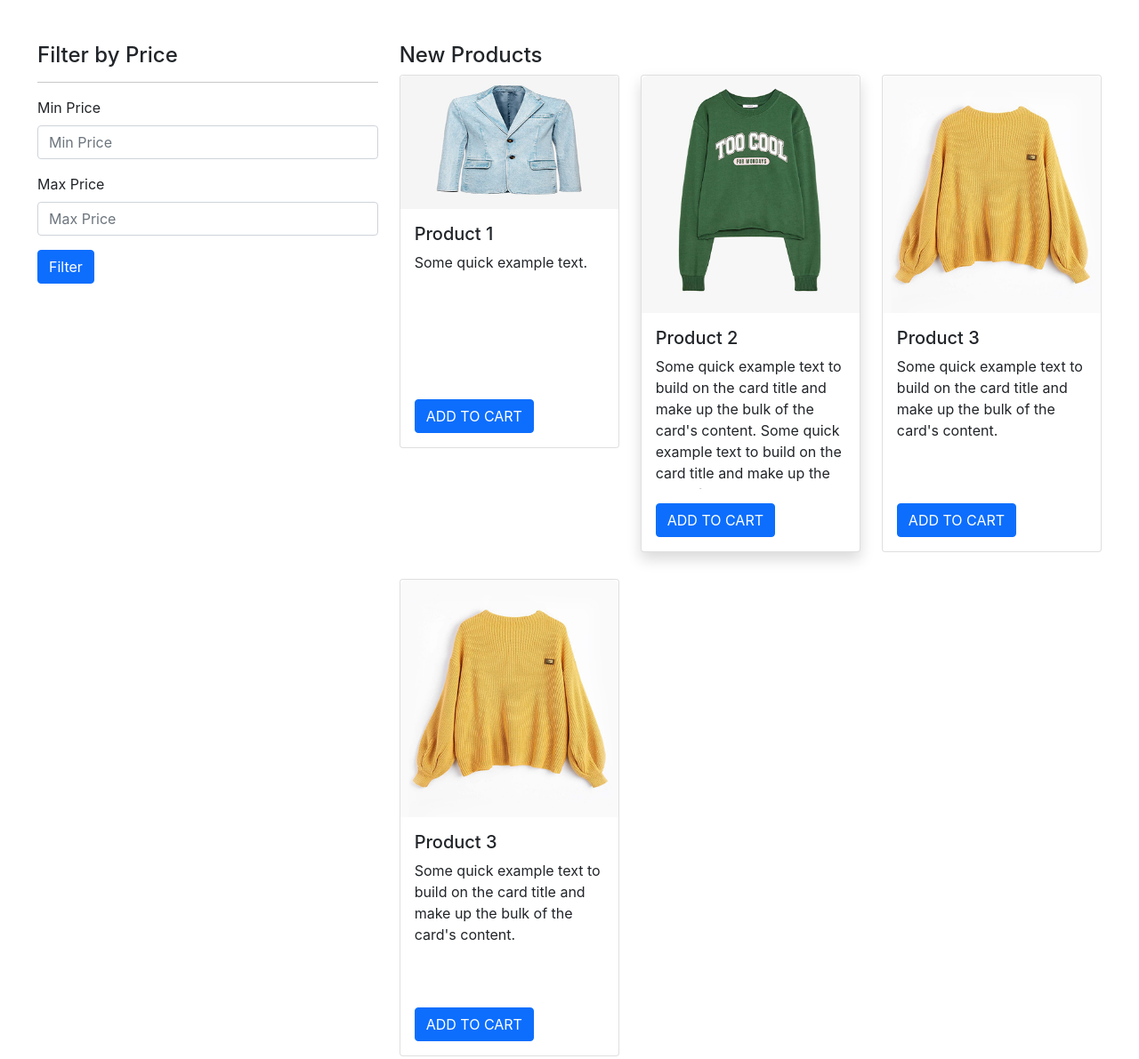
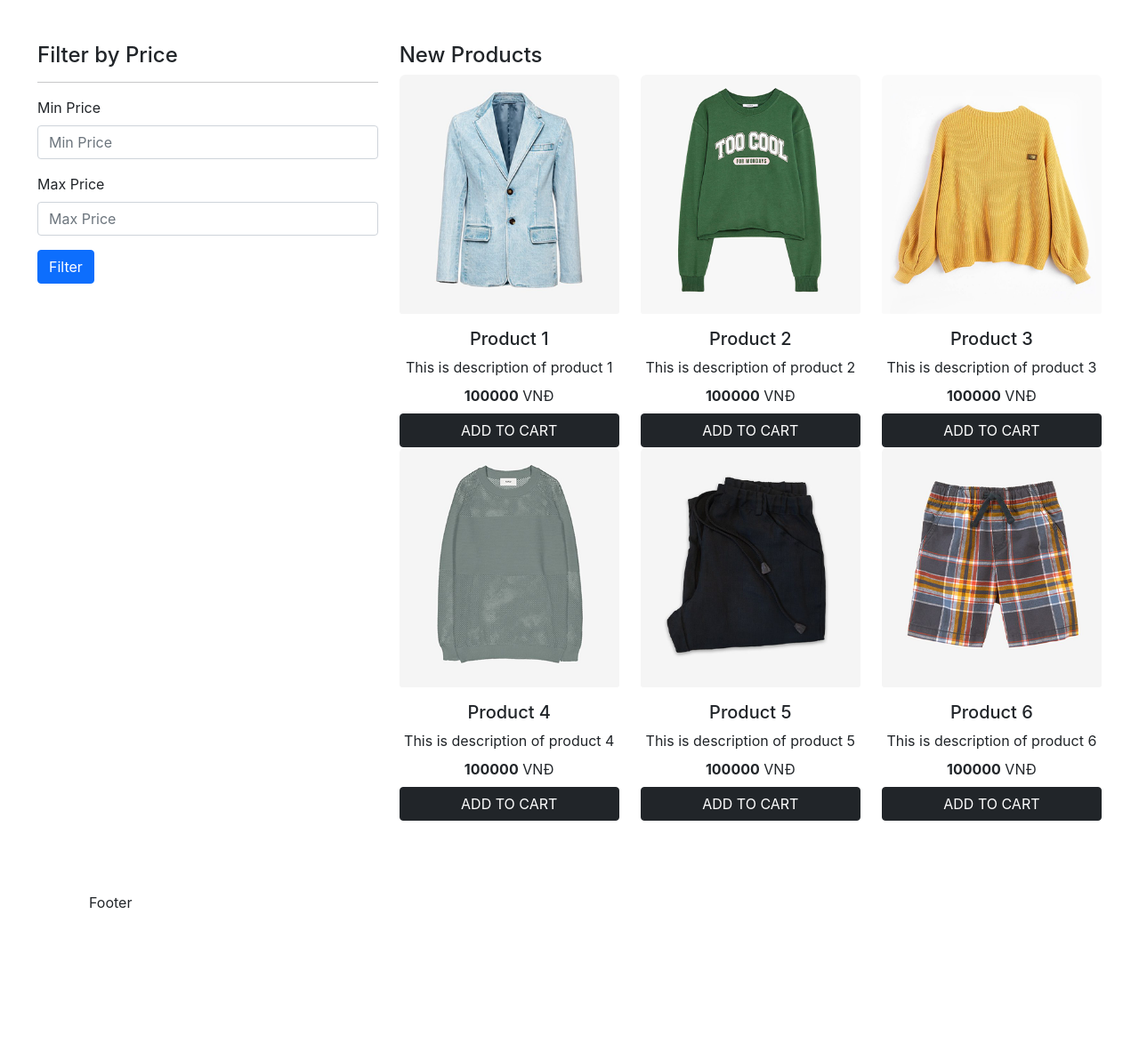
Before and after one commit to tailetan/The-rookies-static-website, a plain HTML site: page index.html in a window 1280 px wide. Shown: the part 700-1891 px from the top of the page at 89% size. After the commit the page ends 1757 px from the top, so only its background shows below. Drawn offline with nearby package versions, Linux system fonts and the light colour scheme.

Commit message:
master, add new products

```diff
--- a/assets/css/style.css
+++ b/assets/css/style.css
@@ -31,9 +31,9 @@
     height: 150px;
   }
 
-  #content .card .img-wrapper img {
+  /* #content .card .img-wrapper img {
     height: 100%;
-  }
+  } */
 
   #content .card .card-body .card-text {
     height: 150px;
--- a/index.html
+++ b/index.html
@@ -1,16 +1,13 @@
 <!DOCTYPE html>
 <html lang="en">
+
 <head>
     <meta charset="UTF-8" />
     <meta http-equiv="X-UA-Compatible" content="IE=edge" />
     <meta name="viewport" content="width=device-width, initial-scale=1.0" />
     <!-- Bootstrap 5 CDN -->
-    <link
-      href="https://cdn.jsdelivr.net/npm/bootstrap@5.0.2/dist/css/bootstrap.min.css"
-      rel="stylesheet"
-      integrity="sha384-EVSTQN3/azprG1Anm3QDgpJLIm9Nao0Yz1ztcQTwFspd3yD65VohhpuuCOmLASjC"
-      crossorigin="anonymous"
-    />
+    <link href="https://cdn.jsdelivr.net/npm/bootstrap@5.0.2/dist/css/bootstrap.min.css" rel="stylesheet"
+        integrity="sha384-EVSTQN3/azprG1Anm3QDgpJLIm9Nao0Yz1ztcQTwFspd3yD65VohhpuuCOmLASjC" crossorigin="anonymous" />
     <!-- Font awesome -->
     <link href="./assets/font/fontawesome/css/all.css" rel="stylesheet" />
     <!-- Reset css -->
@@ -19,6 +16,7 @@
     <link rel="stylesheet" href="./assets/css/style.css" />
     <title>Workshop</title>
 </head>
+
 <body>
     <!-- Header -->
     <div id="header">
@@ -38,49 +36,25 @@
 
     <!-- Banner -->
     <div id="banner">
-      <div
-        id="carouselExampleFade"
-        class="carousel slide carousel-fade"
-        data-bs-ride="carousel"
-      >
+        <div id="carouselExampleFade" class="carousel slide carousel-fade" data-bs-ride="carousel">
             <div class="carousel-inner">
                 <div class="carousel-item active">
-            <img
-              src="./assets/images/slide_01.jpg"
-              class="d-block w-100"
-              alt="SLIDE-01"
-            />
+                    <img src="./assets/images/slide_01.jpg" class="d-block w-100" alt="SLIDE-01" />
                 </div>
                 <div class="carousel-item">
-            <img
-              src="./assets/images/slide_02.jpg"
-              class="d-block w-100"
-              alt="SLIDE-02"
-            />
+                    <img src="./assets/images/slide_02.jpg" class="d-block w-100" alt="SLIDE-02" />
                 </div>
                 <div class="carousel-item">
-            <img
-              src="./assets/images/slide_03.jpg"
-              class="d-block w-100"
-              alt="SlIDE-03"
-            />
+                    <img src="./assets/images/slide_03.jpg" class="d-block w-100" alt="SlIDE-03" />
                 </div>
             </div>
-        <button
-          class="carousel-control-prev"
-          type="button"
-          data-bs-target="#carouselExampleFade"
-          data-bs-slide="prev"
-        >
+            <button class="carousel-control-prev" type="button" data-bs-target="#carouselExampleFade"
+                data-bs-slide="prev">
                 <span class="carousel-control-prev-icon" aria-hidden="true"></span>
                 <span class="visually-hidden">Previous</span>
             </button>
-        <button
-          class="carousel-control-next"
-          type="button"
-          data-bs-target="#carouselExampleFade"
-          data-bs-slide="next"
-        >
+            <button class="carousel-control-next" type="button" data-bs-target="#carouselExampleFade"
+                data-bs-slide="next">
                 <span class="carousel-control-next-icon" aria-hidden="true"></span>
                 <span class="visually-hidden">Next</span>
             </button>
@@ -103,21 +77,11 @@
                     <hr />
                     <div class="mb-3">
                         <label for="minPrice" class="form-label"> Min Price </label>
-              <input
-                type="number"
-                class="form-control"
-                id="minPrice"
-                placeholder="Min Price"
-              />
+                        <input type="number" class="form-control" id="minPrice" placeholder="Min Price" />
                     </div>
                     <div class="mb-3">
                         <label for="maxPrice" class="form-label"> Max Price </label>
-              <input
-                type="number"
-                class="form-control"
-                id="maxPrice"
-                placeholder="Max Price"
-              />
+                        <input type="number" class="form-control" id="maxPrice" placeholder="Max Price" />
                     </div>
                     <button class="btn btn-primary">Filter</button>
                 </div>
@@ -126,82 +90,105 @@
                     <div id="newProduct">
                         <h4>New Products</h4>
                         <div class="row">
-                <div class="col-4">
-                  <div class="card">
-                    <div class="img-wrapper">
-                      <img
-                        src="./assets/images/product-1.png"
-                        class="card-img-top"
-                        alt="PRODUCT 1"
-                      />
+                            <div class="col-md-4 col-sm-6 col-12 product-item">
+                                <div class="card border-0">
+                                    <img src="./assets/images/product-1.png" class="card-img" alt="PRODUCT 3" />
+                                    <div class="card-body p-0">
+                                        <div class="product-infor text-center mt-3">
+                                            <h5 class="product-name">Product 1</h5>
+                                            <p class="product-description mb-0">
+                                                This is description of product 1
+                                            </p>
+                                            <div class="product-price py-2"><strong>100000</strong> <span>VNĐ</span></div>
                                         </div>
-                    <div class="card-body">
-                      <h5 class="card-title">Product 1</h5>
-                      <p class="card-text">Some quick example text.</p>
-                      <a href="#" class="btn btn-primary">ADD TO CART</a>
+
+                                        <a href="#" class="btn btn-fluid btn-dark mx-auto d-block">ADD TO CART</a>
                                     </div>
                                 </div>
                             </div>
-                <div class="col-4">
-                  <div class="card shadow">
-                    <img
-                      src="./assets/images/product-2.png"
-                      class="card-img-top"
-                      alt="PRODUCT 2"
-                    />
-                    <div class="card-body">
-                      <h5 class="card-title">Product 2</h5>
-                      <p class="card-text">
-                        Some quick example text to build on the card title and
-                        make up the bulk of the card's content. Some quick
-                        example text to build on the card title and make up the
-                        bulk of the card's content. Some quick example text to
-                        build on the card title and make up the bulk of the
-                        card's content. Some quick example text to build on the
-                        card title and make up the bulk of the card's content.
-                        Some quick example text to build on the card title and
-                        make up the bulk of the card's content.
+                            <div class="col-md-4 col-sm-6 col-12 product-item">
+                                <div class="card border-0">
+                                    <img src="./assets/images/product-2.png" class="card-img" alt="PRODUCT 3" />
+                                    <div class="card-body p-0">
+                                        <div class="product-infor text-center mt-3">
+                                            <h5 class="product-name">Product 2</h5>
+                                            <p class="product-description mb-0">
+                                                This is description of product 2
                                             </p>
-                      <a href="#" class="btn btn-primary">ADD TO CART</a>
+                                            <div class="product-price py-2"><strong>100000</strong> <span>VNĐ</span></div>
+                                        </div>
+
+                                        <a href="#" class="btn btn-fluid btn-dark mx-auto d-block">ADD TO CART</a>
                                     </div>
                                 </div>
                             </div>
-                <div class="col-4">
-                  <div class="card">
-                    <img
-                      src="./assets/images/product-3.png"
-                      class="card-img-top"
-                      alt="PRODUCT 3"
-                    />
-                    <div class="card-body">
-                      <h5 class="card-title">Product 3</h5>
-                      <p class="card-text">
-                        Some quick example text to build on the card title and
-                        make up the bulk of the card's content.
+                            <div class="col-md-4 col-sm-6 col-12 product-item">
+                                <div class="card border-0">
+                                    <img src="./assets/images/product-3.png" class="card-img" alt="PRODUCT 3" />
+                                    <div class="card-body p-0">
+                                        <div class="product-infor text-center mt-3">
+                                            <h5 class="product-name">Product 3</h5>
+                                            <p class="product-description mb-0">
+                                                This is description of product 3
                                             </p>
-                      <a href="#" class="btn btn-primary">ADD TO CART</a>
+                                            <div class="product-price py-2"><strong>100000</strong> <span>VNĐ</span></div>
+                                        </div>
+
+                                        <a href="#" class="btn btn-fluid btn-dark mx-auto d-block">ADD TO CART</a>
                                     </div>
                                 </div>
                             </div>
+                            <div class="col-md-4 col-sm-6 col-12 product-item">
+                                <div class="card border-0">
+                                    <img src="./assets/images/product-4.png" class="card-img" alt="PRODUCT 3" />
+                                    <div class="card-body p-0">
+                                        <div class="product-infor text-center mt-3">
+                                            <h5 class="product-name">Product 4</h5>
+                                            <p class="product-description mb-0">
+                                                This is description of product 4
+                                            </p>
+                                            <div class="product-price py-2"><strong>100000</strong> <span>VNĐ</span></div>
                                         </div>
-              <div class="row" style="margin-top: 30px">
-                <div class="col-4">
-                  <div class="card">
-                    <img
-                      src="./assets/images/product-3.png"
-                      class="card-img-top"
-                      alt="PRODUCT 3"
-                    />
-                    <div class="card-body">
-                      <h5 class="card-title">Product 3</h5>
-                      <p class="card-text">
-                        Some quick example text to build on the card title and
-                        make up the bulk of the card's content.
-                      </p>
-                      <a href="#" class="btn btn-primary">ADD TO CART</a>
+
+                                        <a href="#" class="btn btn-fluid btn-dark mx-auto d-block">ADD TO CART</a>
                                     </div>
                                 </div>
                             </div>
+                            <div class="col-md-4 col-sm-6 col-12 product-item">
+                                <div class="card border-0">
+                                    <img src="./assets/images/product-5.png" class="card-img" alt="PRODUCT 3" />
+                                    <div class="card-body p-0">
+                                        <div class="product-infor text-center mt-3">
+                                            <h5 class="product-name">Product 5</h5>
+                                            <p class="product-description mb-0">
+                                                This is description of product 5
+                                            </p>
+                                            <div class="product-price py-2"><strong>100000</strong> <span>VNĐ</span></div>
+                                        </div>
+
+                                        <a href="#" class="btn btn-fluid btn-dark mx-auto d-block">ADD TO CART</a>
+                                    </div>
+                                </div>
+                            </div>
+                            <div class="col-md-4 col-sm-6 col-12 product-item">
+                                <div class="card border-0">
+                                    <img src="./assets/images/product-6.png" class="card-img" alt="PRODUCT 3" />
+                                    <div class="card-body p-0">
+                                        <div class="product-infor text-center mt-3">
+                                            <h5 class="product-name">Product 6</h5>
+                                            <p class="product-description mb-0">
+                                                This is description of product 6
+                                            </p>
+                                            <div class="product-price py-2"><strong>100000</strong> <span>VNĐ</span></div>
+                                        </div>
+
+                                        <a href="#" class="btn btn-fluid btn-dark mx-auto d-block">ADD TO CART</a>
+                                    </div>
+                                </div>
+                            </div>
+
+
+
                         </div>
                     </div>
 
@@ -221,10 +208,9 @@
     <script src="./assets/js/script.js"></script>
 
     <!-- Bootstrap 5 Script -->
-    <script
-      src="https://cdn.jsdelivr.net/npm/bootstrap@5.0.2/dist/js/bootstrap.bundle.min.js"
+    <script src="https://cdn.jsdelivr.net/npm/bootstrap@5.0.2/dist/js/bootstrap.bundle.min.js"
         integrity="sha384-MrcW6ZMFYlzcLA8Nl+NtUVF0sA7MsXsP1UyJoMp4YLEuNSfAP+JcXn/tWtIaxVXM"
-      crossorigin="anonymous"
-    ></script>
+        crossorigin="anonymous"></script>
 </body>
+
 </html>
```
Lines whose indentation alone changed are shown as unchanged.
